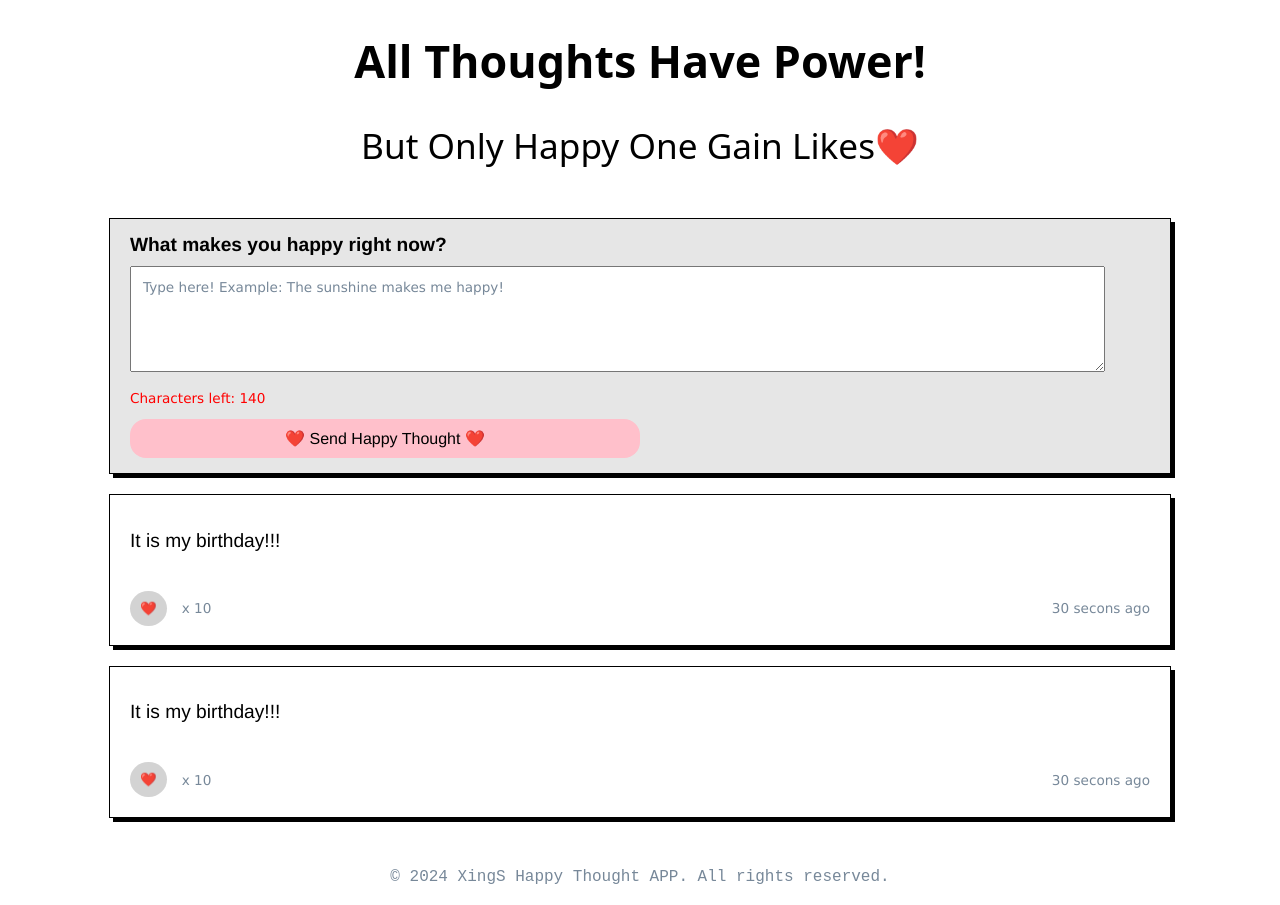
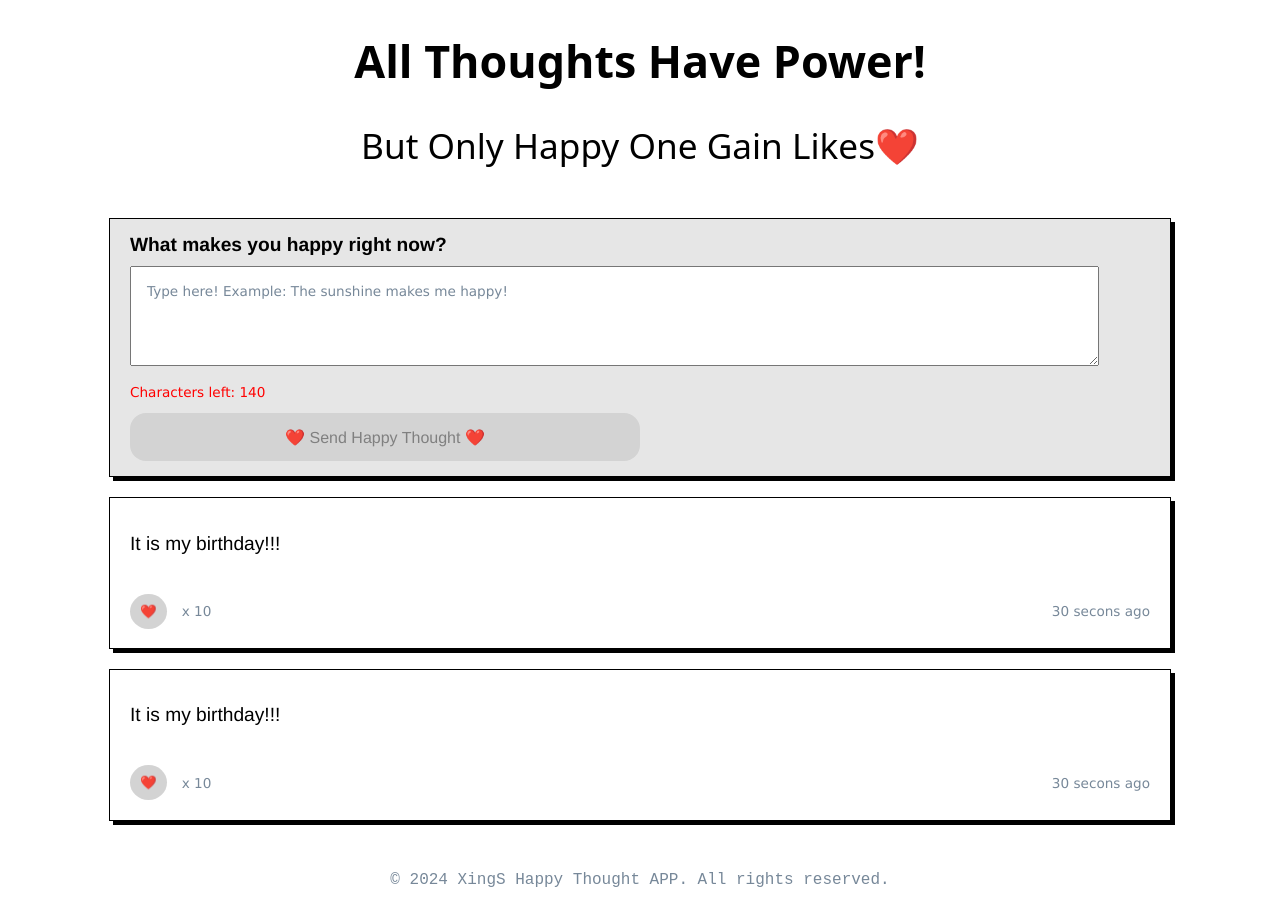
Before and after one commit to Technigo/project-happy-thoughts-vite, a React (Vite) app: page / in a window 1280 px wide. Built offline with nearby package versions, Linux system fonts and the light colour scheme; a web font is replaced by a local one.

Commit message:
update thought style

```diff
--- a/src/app.css
+++ b/src/app.css
@@ -7,10 +7,16 @@
 .APP{
   display: flex;
   flex-direction: column;
-  /* align-items: center; */
   text-align: center;
   min-width: 320px;
   width: 1200px;
+}
+
+/* footer style  */
+footer>p {
+  font: 1rem 'Courier New', Courier, monospace;
+  margin-top: 50px;
+  color: #789;
 }
 
 /* font style  */
@@ -19,7 +25,6 @@ h1 {
   font-weight: 600;
   font-size: 2.8rem;
 }
-
 
 h2 {
   font-family: "Kablammo", system-ui;
@@ -32,7 +37,7 @@ h3, .thought {
   font-size: 1.2rem;
 }
 
-.submit-btn {
+.submit-btn, .submit-btn-pink {
   font-family: 'Franklin Gothic Medium', 'Arial Narrow', Arial, sans-serif;
   font-size: 1rem;
 }
@@ -43,16 +48,12 @@ h3, .thought {
   color: #789;
 }
 
-.red-text {
-  color: red;
-}
-
 /* new though container style */
 .new-thought-container {
   display: flex;
   flex-direction: column;
   border: solid 1px black;
-  box-shadow: 4px 4px #000;
+  box-shadow: 4px 4px black;
   padding: 15px 20px;
   justify-content: center;
   background-color: rgb(230, 230, 230);
@@ -72,20 +73,35 @@ h3 {
   width: 95%;
   min-width: 270px;
   height: 100px;
+  padding: 16px;
+  box-sizing: border-box;
 }
 
-.text-area::placeholder {
-  padding: 10px;
+.red-text {
+  color: red;
 }
 
 /* submit button style */
 .submit-btn {
+  color: grey;
+  background-color: lightgrey;
   border-radius: 16px;
-  background-color: pink;
   border: none;
   padding: 10px;
   width: 50%;
   min-width: 270px;
+  height: 3rem;
+  transition: all 0.3s ease;
+}
+
+.submit-btn-pink {
+  color: #000;
+  background-color: pink;
+}
+
+.submit-btn-pink:hover {
+  cursor: pointer;
+  font-size: 1.1rem;
 }
 
 /* thoughts container style */
@@ -99,8 +115,8 @@ h3 {
 
 .thoughts{
   border: solid 1px black;
-  background-color: #fff;
-  box-shadow: 4px 4px #000;
+  background-color: white;
+  box-shadow: 4px 4px black;
   padding: 15px 20px;
   overflow-wrap: break-word;
   text-align: left;
@@ -119,12 +135,15 @@ h3 {
 .like-btn {
   border-radius: 50%;
   border: none;
-  background-color: #d3d3d3;
+  background-color: lightgrey;
   padding: 10px;
+  transition: all 0.3s ease;
 }
 
-.like-btn:hover, .like-btn:clicked {
+.like-btn:hover {
   background-color: pink;
+  cursor: pointer;
+  font-size: 1.1rem;
 }
 
 .like-number {
@@ -135,10 +154,3 @@ h3 {
   margin-left: auto;
   text-align: right;
 }
-
-/* footer style  */
-footer>p {
-  font: 1rem 'Courier New', Courier, monospace;
-  margin-top: 50px;
-  color: #789;
-}
--- a/src/components/NewThought.jsx
+++ b/src/components/NewThought.jsx
@@ -64,7 +64,7 @@ export const NewThought = () => {
           />
         </label>
           <p className={disableSubmit ? "text-length red-text" : "text-length"}>Characters left: {140 - thought.length }</p>
-        <button type="submit" className="submit-btn" aria-label="click to submit your answer">❤️ Send Happy Thought ❤️</button>
+        <button type="submit" className={disableSubmit ? "submit-btn" : "submit-btn submit-btn-pink"} aria-label="click to submit your answer">❤️ Send Happy Thought ❤️</button>
       </form>
 
       {response && thought}
```
